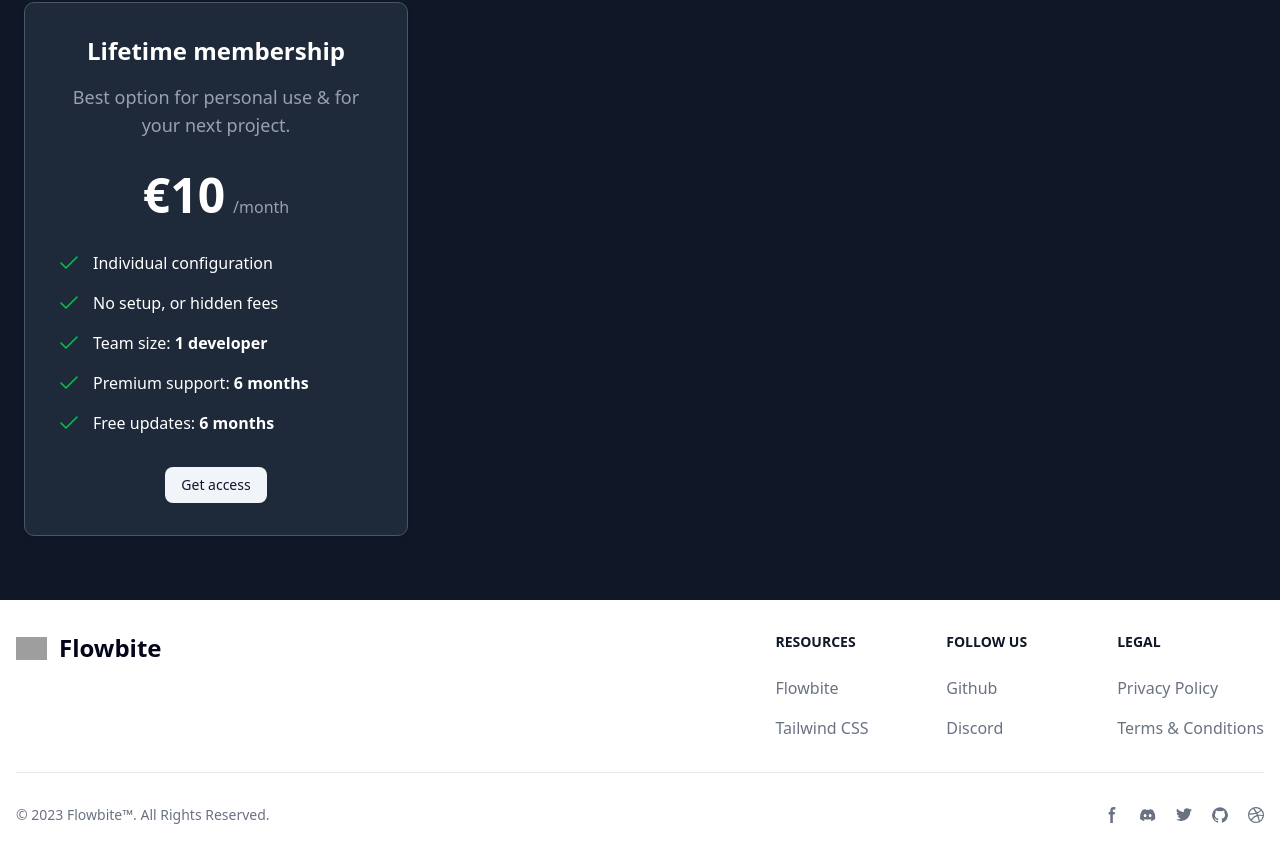
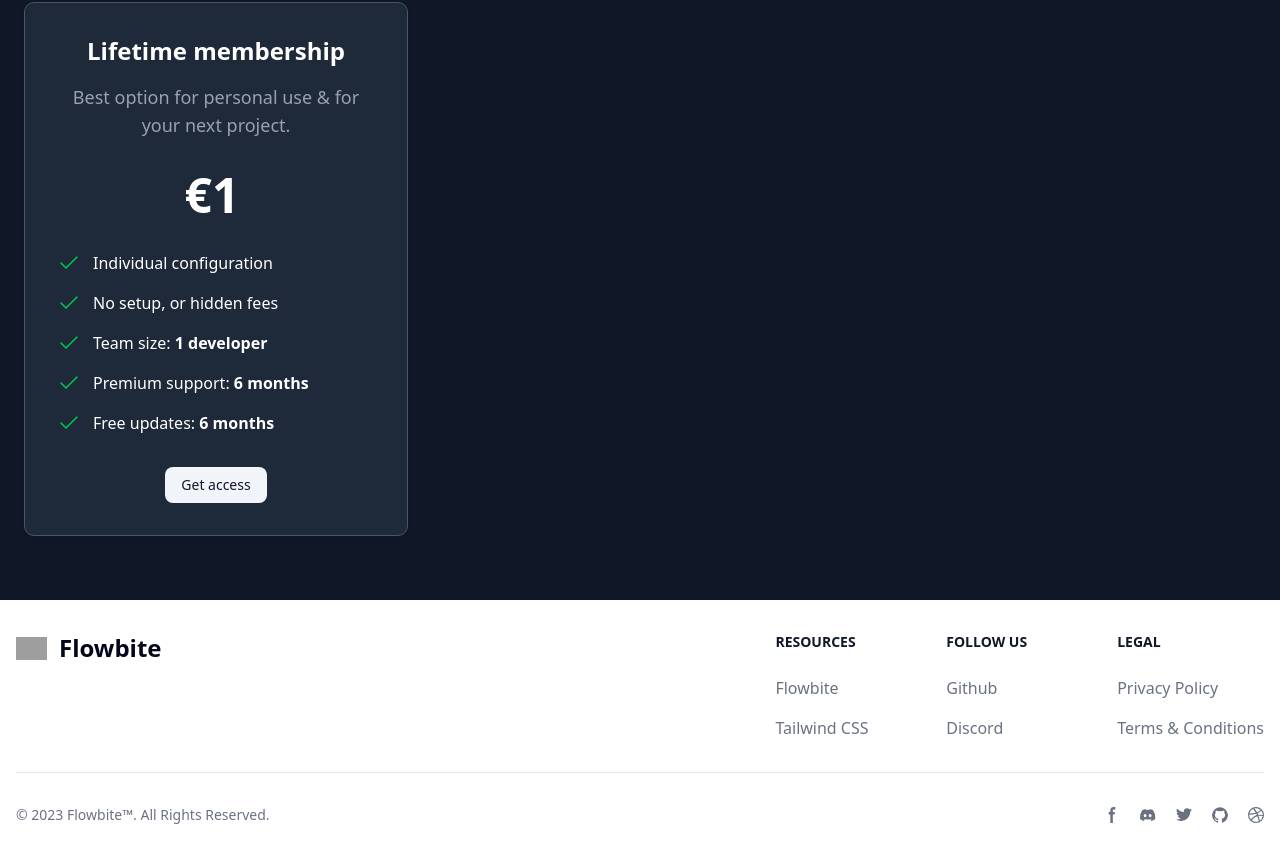
Before and after one commit to robylosa94/nextjs-supabase-stripe, a Next.js app: page / in a window 1280 px wide. Shown: the part 829-1686 px from the top of the page. Built offline with nearby package versions, Linux system fonts and the light colour scheme; no server answers; grey boxes are pictures that could not be loaded.

Commit message:
fix: update price

```diff
--- a/app/(dashboard)/(public)/(home)/_components/pricing.tsx
+++ b/app/(dashboard)/(public)/(home)/_components/pricing.tsx
@@ -24,8 +24,8 @@ const Pricing = () => {
               Best option for personal use & for your next project.
             </p>
             <div className="flex justify-center items-baseline my-8">
-              <span className="mr-2 text-5xl font-extrabold">€10</span>
-              <span className="text-gray-400">/month</span>
+              <span className="mr-2 text-5xl font-extrabold">€1</span>
+              <span className="text-gray-400"></span>
             </div>
             <ul role="list" className="mb-8 space-y-4 text-left">
               <li className="flex items-center space-x-3">
```
